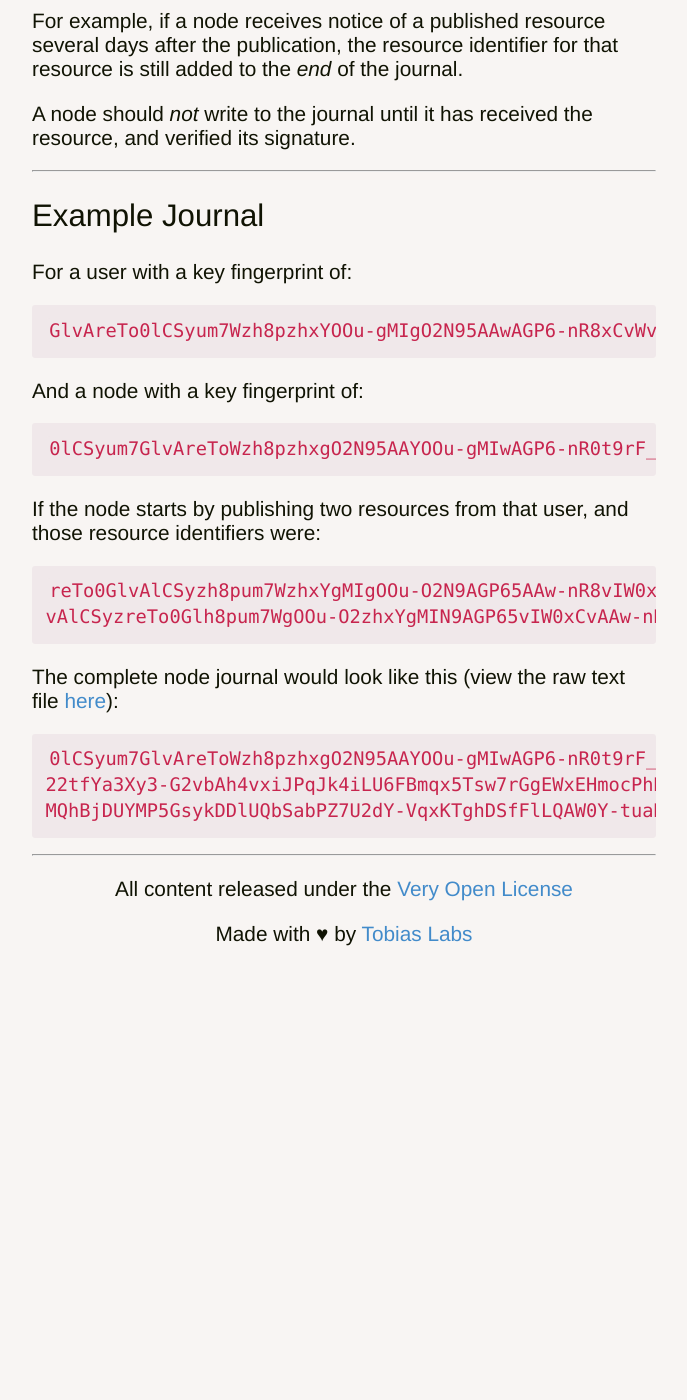
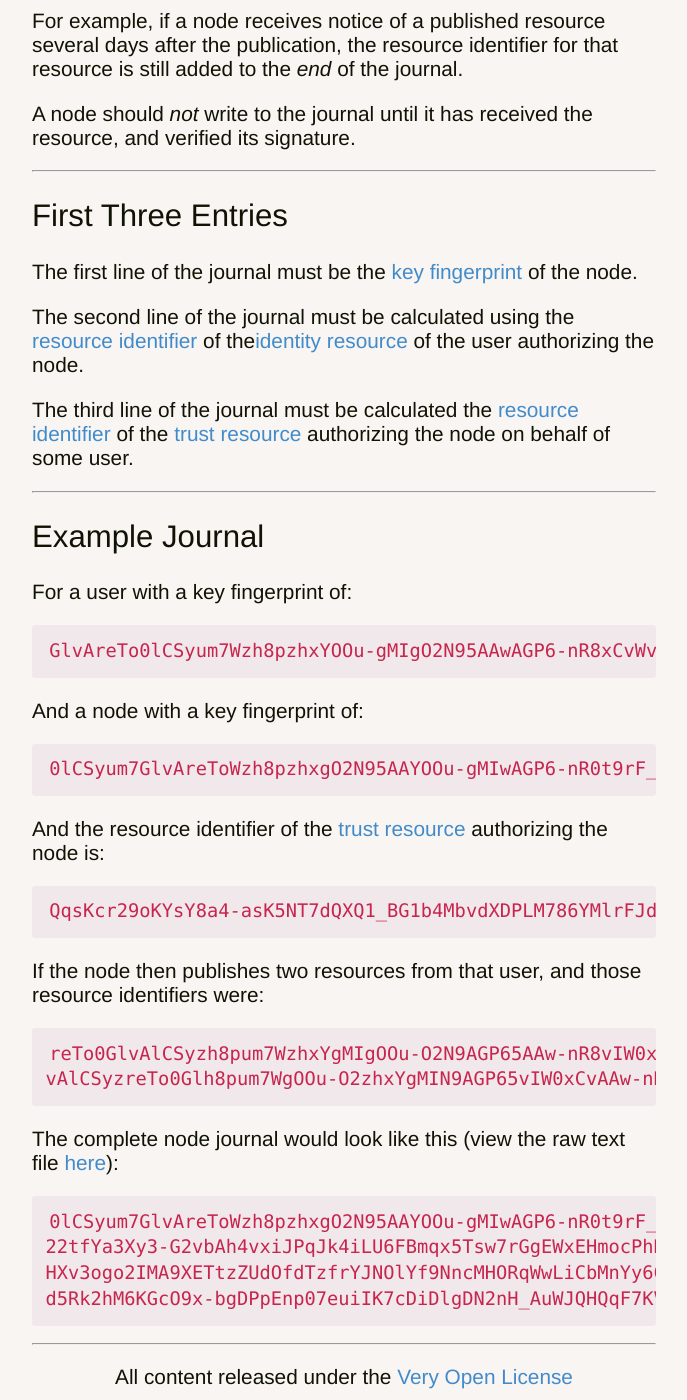
Before and after one commit to sdmp/sdmp.github.io, a Jekyll site: the page built from journal/structure/index.md, in a window 1280 px wide and 1400 px high, scrolled down 1418 px. Shown: the whole window, without its empty margins (296-983 px from the left). Built offline with Jekyll 4.4.1, drawn with Linux system fonts in a browser that asks for light colours; before the commit the page ends 2489 px from its top, so only the background shows below that.

Commit message:
Journal first three entries are now defined (instead of first two).

```diff
--- a/journal/structure/example-journal.txt
+++ b/journal/structure/example-journal.txt
@@ -1,3 +1,4 @@
 0lCSyum7GlvAreToWzh8pzhxgO2N95AAYOOu-gMIwAGP6-nR0t9rF_ZZ8xCvWvIWfpCY_fDVU91A8Q38JDFKaO
-22tfYa3Xy3-G2vbAh4vxiJPqJk4iLU6FBmqx5Tsw7rGgEWxEHmocPhRZ2s-6Ww1na3DV6JdwU22OJukbtfDXDw@GlvAreTo0lCSyum7Wzh8pzhxYOOu-gMIgO2N95AAwAGP6-nR8xCvWvIW0t9rF_ZZfpCY_fDV38JDFKaOU91A8Q/reTo0GlvAlCSyzh8pum7WzhxYgMIgOOu-O2N9AGP65AAw-nR8vIW0xCvWt9rFpCY__ZZffDVJOU91DFKaA8Q38
-MQhBjDUYMP5GsykDDlUQbSabPZ7U2dY-VqxKTghDSfFlLQAW0Y-tuaHD-GgeyxGOnYFkNXW_5bP0T6TG4vSl5w@GlvAreTo0lCSyum7Wzh8pzhxYOOu-gMIgO2N95AAwAGP6-nR8xCvWvIW0t9rF_ZZfpCY_fDV38JDFKaOU91A8Q/vAlCSyzreTo0Glh8pum7WgOOu-O2zhxYgMIN9AGP65vIW0xCvAAw-nR8Wt9rFpCDVJOU91Y__ZZffDFK38aA8Q
+22tfYa3Xy3-G2vbAh4vxiJPqJk4iLU6FBmqx5Tsw7rGgEWxEHmocPhRZ2s-6Ww1na3DV6JdwU22OJukbtfDXDw@GlvAreTo0lCSyum7Wzh8pzhxYOOu-gMIgO2N95AAwAGP6-nR8xCvWvIW0t9rF_ZZfpCY_fDV38JDFKaOU91A8Q/QqsKcr29oKYsY8a4-asK5NT7dQXQ1_BG1b4MbvdXDPLM786YMlrFJdxQy8M2kjzCqzm3tvzQeQptEr_u-fkX_g
+HXv3ogo2IMA9XETtzZUdOfdTzfrYJNOlYf9NncMHORqWwLiCbMnYy6CVGepdEVlUI5O3AmL57CwZGeXuBSaSk@GlvAreTo0lCSyum7Wzh8pzhxYOOu-gMIgO2N95AAwAGP6-nR8xCvWvIW0t9rF_ZZfpCY_fDV38JDFKaOU91A8Q/reTo0GlvAlCSyzh8pum7WzhxYgMIgOOu-O2N9AGP65AAw-nR8vIW0xCvWt9rFpCY__ZZffDVJOU91DFKaA8Q38
+d5Rk2hM6KGcO9x-bgDPpEnp07euiIK7cDiDlgDN2nH_AuWJQHQqF7KVqRrRomZWhmm4t75s7_Eqb6HIGQUxCCw@GlvAreTo0lCSyum7Wzh8pzhxYOOu-gMIgO2N95AAwAGP6-nR8xCvWvIW0t9rF_ZZfpCY_fDV38JDFKaOU91A8Q/vAlCSyzreTo0Glh8pum7WgOOu-O2zhxYgMIN9AGP65vIW0xCvAAw-nR8Wt9rFpCDVJOU91Y__ZZffDFK38aA8Q
--- a/journal/structure/index.md
+++ b/journal/structure/index.md
@@ -64,6 +64,24 @@ resource, and verified its signature.
 
 ---
 
+## First Three Entries
+
+The first line of the journal must be the
+[key fingerprint](/core/cryptography#key-fingerprint)
+of the node.
+
+The second line of the journal must be calculated using the
+[resource identifier](/journal/resource#resource-identifier)
+of the[identity resource](/core/identity) of the user
+authorizing the node.
+
+The third line of the journal must be calculated the
+[resource identifier](/journal/resource#resource-identifier)
+of the [trust resource](/schema/trust) authorizing the node
+on behalf of some user.
+
+---
+
 ## Example Journal
 
 For a user with a key fingerprint of:
@@ -74,7 +92,12 @@ And a node with a key fingerprint of:
 
 	0lCSyum7GlvAreToWzh8pzhxgO2N95AAYOOu-gMIwAGP6-nR0t9rF_ZZ8xCvWvIWfpCY_fDVU91A8Q38JDFKaO
 
-If the node starts by publishing two resources from that user, and those resource identifiers were:
+And the resource identifier of the [trust resource](/schema/trust) authorizing
+the node is:
+
+	QqsKcr29oKYsY8a4-asK5NT7dQXQ1_BG1b4MbvdXDPLM786YMlrFJdxQy8M2kjzCqzm3tvzQeQptEr_u-fkX_g
+
+If the node then publishes two resources from that user, and those resource identifiers were:
 
 	reTo0GlvAlCSyzh8pum7WzhxYgMIgOOu-O2N9AGP65AAw-nR8vIW0xCvWt9rFpCY__ZZffDVJOU91DFKaA8Q38
 	vAlCSyzreTo0Glh8pum7WgOOu-O2zhxYgMIN9AGP65vIW0xCvAAw-nR8Wt9rFpCDVJOU91Y__ZZffDFK38aA8Q
@@ -83,5 +106,6 @@ The complete node journal would look like this (view the raw text
 file [here](./example-journal.txt)):
 
 	0lCSyum7GlvAreToWzh8pzhxgO2N95AAYOOu-gMIwAGP6-nR0t9rF_ZZ8xCvWvIWfpCY_fDVU91A8Q38JDFKaO
-	22tfYa3Xy3-G2vbAh4vxiJPqJk4iLU6FBmqx5Tsw7rGgEWxEHmocPhRZ2s-6Ww1na3DV6JdwU22OJukbtfDXDw@GlvAreTo0lCSyum7Wzh8pzhxYOOu-gMIgO2N95AAwAGP6-nR8xCvWvIW0t9rF_ZZfpCY_fDV38JDFKaOU91A8Q/reTo0GlvAlCSyzh8pum7WzhxYgMIgOOu-O2N9AGP65AAw-nR8vIW0xCvWt9rFpCY__ZZffDVJOU91DFKaA8Q38
-	MQhBjDUYMP5GsykDDlUQbSabPZ7U2dY-VqxKTghDSfFlLQAW0Y-tuaHD-GgeyxGOnYFkNXW_5bP0T6TG4vSl5w@GlvAreTo0lCSyum7Wzh8pzhxYOOu-gMIgO2N95AAwAGP6-nR8xCvWvIW0t9rF_ZZfpCY_fDV38JDFKaOU91A8Q/vAlCSyzreTo0Glh8pum7WgOOu-O2zhxYgMIN9AGP65vIW0xCvAAw-nR8Wt9rFpCDVJOU91Y__ZZffDFK38aA8Q
+	22tfYa3Xy3-G2vbAh4vxiJPqJk4iLU6FBmqx5Tsw7rGgEWxEHmocPhRZ2s-6Ww1na3DV6JdwU22OJukbtfDXDw@GlvAreTo0lCSyum7Wzh8pzhxYOOu-gMIgO2N95AAwAGP6-nR8xCvWvIW0t9rF_ZZfpCY_fDV38JDFKaOU91A8Q/QqsKcr29oKYsY8a4-asK5NT7dQXQ1_BG1b4MbvdXDPLM786YMlrFJdxQy8M2kjzCqzm3tvzQeQptEr_u-fkX_g
+	HXv3ogo2IMA9XETtzZUdOfdTzfrYJNOlYf9NncMHORqWwLiCbMnYy6CVGepdEVlUI5O3AmL57CwZGeXuBSaSk@GlvAreTo0lCSyum7Wzh8pzhxYOOu-gMIgO2N95AAwAGP6-nR8xCvWvIW0t9rF_ZZfpCY_fDV38JDFKaOU91A8Q/reTo0GlvAlCSyzh8pum7WzhxYgMIgOOu-O2N9AGP65AAw-nR8vIW0xCvWt9rFpCY__ZZffDVJOU91DFKaA8Q38
+	d5Rk2hM6KGcO9x-bgDPpEnp07euiIK7cDiDlgDN2nH_AuWJQHQqF7KVqRrRomZWhmm4t75s7_Eqb6HIGQUxCCw@GlvAreTo0lCSyum7Wzh8pzhxYOOu-gMIgO2N95AAwAGP6-nR8xCvWvIW0t9rF_ZZfpCY_fDV38JDFKaOU91A8Q/vAlCSyzreTo0Glh8pum7WgOOu-O2zhxYgMIN9AGP65vIW0xCvAAw-nR8Wt9rFpCDVJOU91Y__ZZffDFK38aA8Q
```
